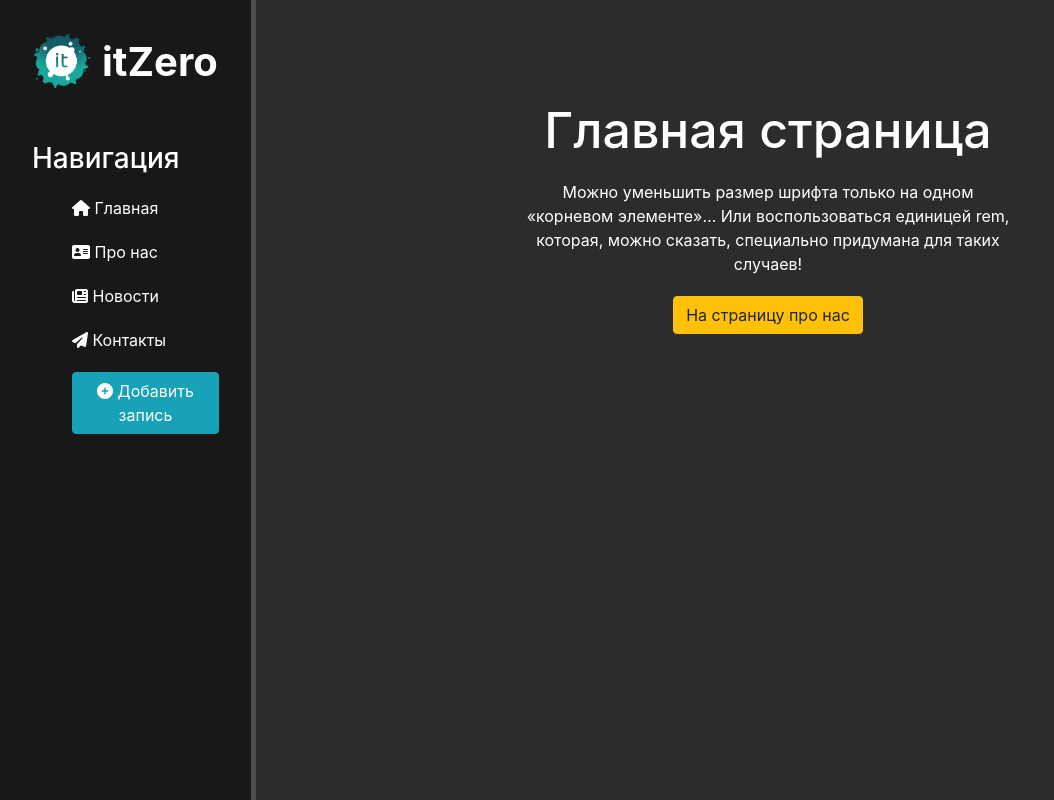
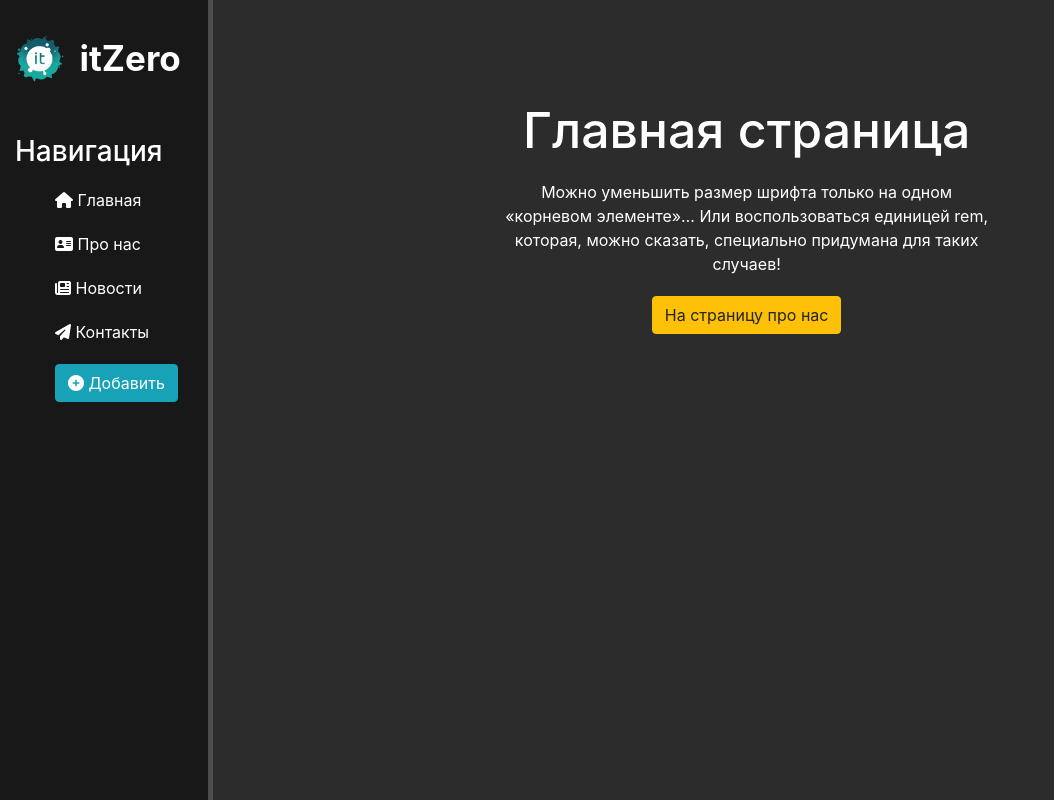
Before and after one commit to itzero-ru/djngo-test1, a Django app: page / in a window 1280 px wide. Shown: the whole page, without its empty margins (0-1054 px from the left). Run offline with Django 3.2, Linux system fonts and the light colour scheme; some libraries are stand-ins or nearby versions.

Commit message:
layout changed

```diff
--- a/main/static/main/css/main.css
+++ b/main/static/main/css/main.css
@@ -1,31 +1,29 @@
 body {
     background: #2c2c2c;
+}
+
+.container, .container-lg, .container-md, .container-sm, .container-xl {
+    max-width: 1920px;
 }
 
 aside {
     float: left;
     background: #181818;
-    width: 20%;
     padding: 2.5%;
-    height: 100vh;
+    /* height: 100vh; */
     position: fixed;
     color: #fff;
     border-right: 5px solid #4d4d4d;
 }
 
 aside img {
-    width: 60px;
-    float: left;
+    width: 50px;
 }
 
 aside .logo {
-    font-size: 40px;
+    font-size: 35px;
     margin-left: 10px;
     font-weight: bold;
-    /*
-    position: relative;
-    top: -5px;
-    */
 }
 
 aside h3 {
@@ -54,11 +52,9 @@ ul li {
 }
 
 main .features {
-    float: right;
     color: #fff;
     margin-top: 100px;
     text-align: center;
-    width: 80%;
 }
 
 main .features h1 {font-size: 50px;}
@@ -66,15 +62,12 @@ main .features p {max-width: 500px; margin: 20px auto;}
 
 .alert-warning {
     /* Превью поста */
-    float: left;
     clear: both;
-    /* width: 600px; */
     margin: 20px 34%;
     text-align: left;
 }
 
 form {
-    /*margin-left: 32%;*/
     margin: auto;
     width: 500px;
     margin-top: 50px;
--- a/main/templates/main/layout.html
+++ b/main/templates/main/layout.html
@@ -10,23 +10,32 @@
     <link rel="stylesheet" href="{% static 'main/css/main.css' %}">
 
     <script src="https://kit.fontawesome.com/c4aebfa362.js" crossorigin="anonymous"></script>
+
 </head>
 <body>
-    <aside >
+
+    <div class="container ">
+        <div class="row">
+        <aside class="col-2 min-vh-100">
             <img src="{% static 'main/img/itlogo.png' %}" alt="Логотип">
-        <span class="logo">itZero</span>
+            <span class="logo align-middle">itZero</span>
             <h3>Навигация</h3>
             <ul>
                 <a href="{% url 'home' %}"><li><i class="fas fa-home"></i> Главная</li></a>
                 <a href="{% url 'about' %}"><li><i class="fas fa-address-card"></i> Про нас</li></a>
                 <a href="{% url 'news_home' %}"><li><i class="fas fa-newspaper"></i> Новости</li></a>
-            <a href="{% url 'about' %}"><li><i class="fas fa-paper-plane"></i> Контакты</li></a>
-            <a href="{% url 'create' %}"><li><button class="btn btn-info"><i class="fas fa-plus-circle"></i> Добавить запись</li></a>
+                <a href="/"><li><i class="fas fa-paper-plane"></i> Контакты</li></a>
+                <a href="{% url 'create' %}"><li><button class="btn btn-info"><i class="fas fa-plus-circle"></i> Добавить</li></a>
             </ul>
         </aside>
-    <main>
+
+
+    <main class="col-10">
         {% block content %}
         {% endblock %}
     </main>
+
+</div>
+</div>
 </body>
 </html>
```
Lines whose indentation alone changed are shown as unchanged.
